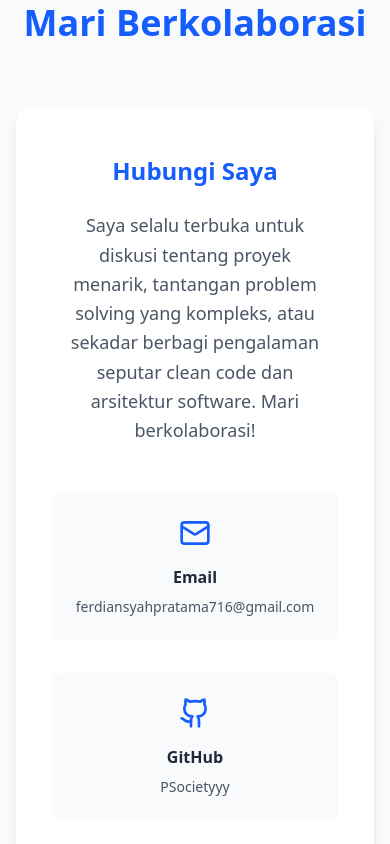
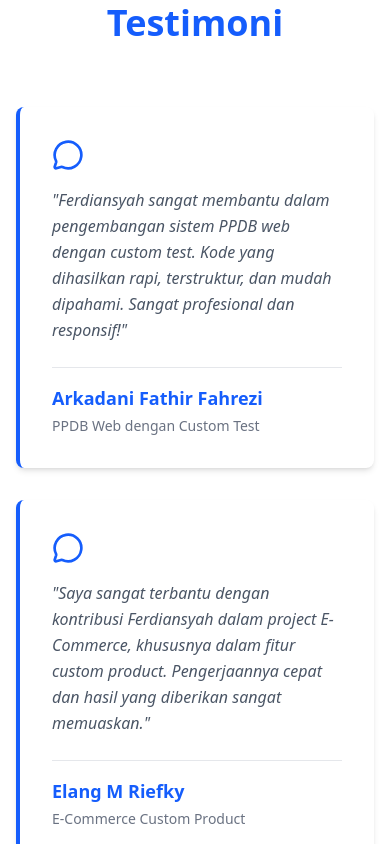
Before and after one commit to PSocietyyy/portofolio, a React (Vite) app: page / in a window 390 px wide. Shown: the part 7880-8724 px from the top of the page. Built offline with nearby package versions, Linux system fonts and the light colour scheme.

Commit message:
Tambahin Testimonial

```diff
--- a/src/App.tsx
+++ b/src/App.tsx
@@ -10,6 +10,7 @@ import {
   X,
   Instagram,
   Award,
+  MessageCircle,
 } from "lucide-react";
 
 // Import
@@ -130,6 +131,23 @@ const App = () => {
     },
   ];
 
+  const testimonials = [
+    {
+      id: 1,
+      name: "Arkadani Fathir Fahrezi",
+      project: "PPDB Web dengan Custom Test",
+      message:
+        "Ferdiansyah sangat membantu dalam pengembangan sistem PPDB web dengan custom test. Kode yang dihasilkan rapi, terstruktur, dan mudah dipahami. Sangat profesional dan responsif!",
+    },
+    {
+      id: 2,
+      name: "Elang M Riefky",
+      project: "E-Commerce Custom Product",
+      message:
+        "Saya sangat terbantu dengan kontribusi Ferdiansyah dalam project E-Commerce, khususnya dalam fitur custom product. Pengerjaannya cepat dan hasil yang diberikan sangat memuaskan.",
+    },
+  ];
+
   const scrollToSection = (sectionId: string) => {
     setActiveSection(sectionId);
     setIsMenuOpen(false);
@@ -145,6 +163,7 @@ const App = () => {
         "skills",
         "certificates",
         "projects",
+        "testimonials",
         "contact",
       ];
       const scrollPosition = window.scrollY + 100;
@@ -184,6 +203,7 @@ const App = () => {
                 { id: "skills", label: "Skills", icon: Code },
                 { id: "projects", label: "Projects", icon: Briefcase },
                 { id: "certificates", label: "Certificates", icon: Award },
+                { id: "testimonials", label: "Testimonials", icon: MessageCircle },
                 { id: "contact", label: "Contact", icon: Mail },
               ].map(({ id, label, icon: Icon }) => (
                 <button
@@ -219,6 +239,7 @@ const App = () => {
                 { id: "skills", label: "Skills", icon: Code },
                 { id: "projects", label: "Projects", icon: Briefcase },
                 { id: "certificates", label: "Certificates", icon: Award },
+                { id: "testimonials", label: "Testimonials", icon: MessageCircle },
                 { id: "contact", label: "Contact", icon: Mail },
               ].map(({ id, label, icon: Icon }) => (
                 <button
@@ -470,6 +491,39 @@ const App = () => {
         </div>
       </section>
 
+      {/* Testimonials Section */}
+      <section id="testimonials" className="py-20 px-4">
+        <div className="max-w-6xl mx-auto">
+          <h2 className="text-4xl md:text-5xl font-bold text-center mb-16 text-blue-600">
+            Testimoni
+          </h2>
+
+          <div className="grid md:grid-cols-2 gap-8">
+            {testimonials.map((testimonial) => (
+              <div
+                key={testimonial.id}
+                className="bg-white rounded-lg shadow-md hover:shadow-lg transition-all p-8 border-l-4 border-blue-600"
+              >
+                <MessageCircle className="text-blue-600 mb-4" size={32} />
+
+                <p className="text-gray-600 leading-relaxed mb-6 italic">
+                  "{testimonial.message}"
+                </p>
+
+                <div className="border-t border-gray-200 pt-4">
+                  <h3 className="text-lg font-semibold text-blue-600 mb-1">
+                    {testimonial.name}
+                  </h3>
+                  <p className="text-gray-500 text-sm">
+                    {testimonial.project}
+                  </p>
+                </div>
+              </div>
+            ))}
+          </div>
+        </div>
+      </section>
+
       {/* Contact Section */}
       <section id="contact" className="py-20 px-4 bg-gray-50">
         <div className="max-w-4xl mx-auto text-center">
```
